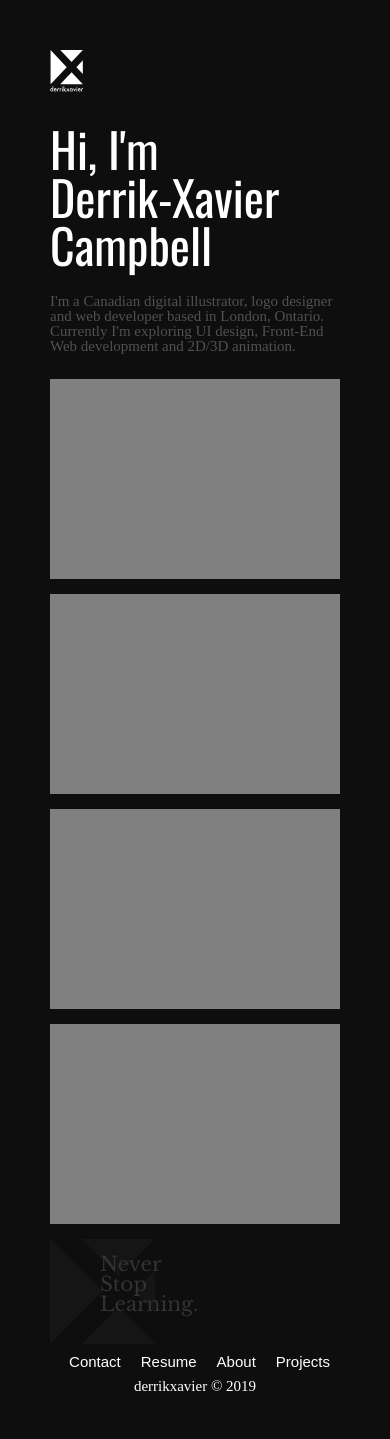
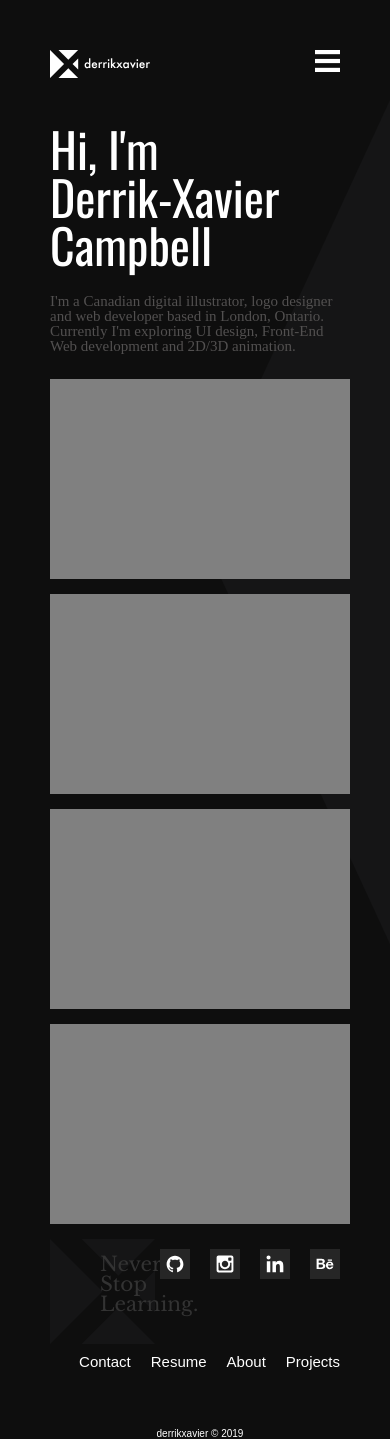
Before and after one commit to DerrikC/Campbell_D_Portfolio, a PHP site: page / in a window 390 px wide. Before the commit the page ends 1391 px from the top, so only its background shows below. Run offline with PHP 8.4, Linux system fonts and the light colour scheme.

Commit message:
setup details for the homepage design

```diff
--- a/index.html
+++ b/index.html
@@ -15,16 +15,16 @@
 </head>
 
 <body>
-        <h1 class="hidden">Main Body</h1>
+        <h2 class="hidden">Main Body</h2>
     <main>
-        <section id="navigation">
+    <section id="navigation">
         <header>
-        <h1 class="hidden">Navigation</h1>
+        <h2 class="hidden">Navigation</h2>
         <div class="topBar">
             <div class="logo">
-                <a href="#"><img src="images/mainLogo.svg" alt="derrikxavierLogo"></a>
+                <a href="#"><img src="images/derrikxavier_horzon_logo.svg" alt="derrikxavierLogo"></a>
             </div>
-                <nav id="topNav">
+            <nav id="topNav">
                 <ul>
                     <li><a>Projects</a></li>
                     <li><a>About</a></li>
@@ -33,8 +33,24 @@
                 </ul>
             </nav>
             </div>
+
+        <div class="toggleNav">
+                <button><img src="images/burgMenu.svg" alt="Burger Menu"></button>
+        </div>
+        </header>
+    </section>
+
+    <section id="hamMenu">
+            <h2 class="hidden">Side Menu</h2>
+                <nav id="toggleList">
+                    <ul>
+                        <li><a>Projects</a></li>
+                        <li><a>About</a></li>
+                        <li><a>Resume</a></li>
+                        <li><a>Contact</a></li>
+                    </ul>
+                </nav>
         </section>
-        </header>
 
 
 
@@ -70,11 +86,22 @@
 
     </section>
 
+    <section id="pageEnd">
     <div class="bottomLogo">
     <img src="images/bottomLogo.svg" alt="derrikxavierLogo">
     <div class="tagLine"><h3>Never Stop Learning. </h3></div>
     </div>
 
+    <div class="socialMedia">
+            <ul>
+                <li><a><img src="images/Behance.svg" alt="behance"></a></li>
+                <li><a><img src="images/Linkedin.svg" alt="linkedin"></a></li>
+                <li><a><img src="images/Instagram.svg" alt="instagram"></a></li>
+                <li><a><img src="images/Github.svg" alt="github"></a></li>
+            </ul>
+     </div>
+
+    </section>
 
     <footer>
             <div id="bottomNav">
@@ -85,6 +112,9 @@
                         <li>Contact</li>
                     </ul>
                     </div>
+
+
+
             <div class="copyright"><h2>derrikxavier © 2019</h2></div>
     </footer>
     </main>
--- a/public/css/main.css
+++ b/public/css/main.css
@@ -17,11 +17,31 @@
     display: inline-block; }
 
   .logo {
-    width: 35px;
-    height: 35px;
-    float: left; } }
+    width: 100px;
+    height: auto;
+    float: left; }
+
+  .toggleNav {
+    position: absolute;
+    right: 0; }
+
+  .toggleNav img {
+    float: right;
+    width: 25px;
+    padding: 0px 50px 0px 0px; }
+
+  button {
+    border: 0;
+    padding: 0;
+    background: none; }
+
+  #hamMenu {
+    display: none; } }
 /*Tablet-------------------------------*/
 @media (max-width: 768px) and (min-width: 501px) {
+  .topBar {
+    height: 0; }
+
   #topNav {
     display: inline-block; }
 
@@ -61,13 +98,17 @@
     display: inline-block; }
 
   .logo {
-    width: 50px;
-    height: 50px;
+    width: 100px;
+    height: auto;
     float: left; }
+
+  #hamMenu {
+    display: none; }
 
   /*HEADER & TOP NAV*/ }
 body, html {
-  height: 100%; }
+  height: 100%;
+  min-width: 400px; }
 
 /*Mobile-------------------------------*/
 @media (max-width: 500px) {
@@ -97,6 +138,113 @@ body, html {
     font-family: 'Libre Baskerville', serif;
     color: white;
     background-color: #0E0E0E; }
+    body #backgroundAccent {
+      background-color: #151516;
+      -webkit-clip-path: polygon(100% 0, 100% 100%, 50% 50%);
+      clip-path: polygon(100% 0, 100% 100%, 50% 50%);
+      /*creates the decorative background triangle*/
+      height: 100%;
+      width: 100%;
+      right: 0;
+      position: absolute;
+      z-index: -1; }
+    body main {
+      font-size: 15px;
+      margin: 50px; }
+    body #project1 {
+      display: absolute;
+      background-color: grey;
+      width: 100%;
+      height: 200px;
+      margin-bottom: 15px; }
+    body #project2 {
+      display: absolute;
+      background-color: grey;
+      width: 100%;
+      height: 200px;
+      margin-bottom: 15px; }
+    body #project3 {
+      display: absolute;
+      background-color: grey;
+      width: 100%;
+      height: 200px;
+      margin-bottom: 15px; }
+    body #project4 {
+      display: absolute;
+      background-color: grey;
+      width: 100%;
+      height: 200px;
+      margin-bottom: 15px; }
+    body .bottomLogo {
+      float: left;
+      position: relative;
+      width: 105px;
+      height: 105px; }
+    body .tagLine {
+      font-family: 'Libre Baskerville', serif;
+      font-size: 20px;
+      position: absolute;
+      bottom: 30px;
+      margin-left: 20px;
+      color: #333333;
+      padding-left: 30px;
+      padding-right: 20px; }
+
+  /*BODY CONTENT*/
+  #pageEnd {
+    display: flex; }
+
+  .socialMedia {
+    position: absolute;
+    right: 0;
+    padding: 0px 40px 0px 0px; }
+
+  .socialMedia li {
+    float: right; }
+
+  .socialMedia a {
+    display: block;
+    width: 30px;
+    padding: 10px; } }
+/*Tablet-------------------------------*/
+@media (max-width: 768px) and (min-width: 501px) {
+  /*BODY CONTENT*/
+  .introText p {
+    color: #525050;
+    font-size: 15px;
+    width: 55%; }
+
+  header {
+    display: absolute;
+    width: 100%;
+    height: 50px;
+    margin-bottom: 15px; }
+
+  body h1 {
+    font-size: 4rem;
+    font-family: 'Oswald', sans-serif;
+    margin: 25px 0px 25px 0px; }
+
+  body p {
+    margin: 25px 0px 25px 0px;
+    font-size: 1.2rem; }
+
+  body {
+    font-size: 15px;
+    margin: 50px;
+    font-family: 'Libre Baskerville', serif;
+    color: white;
+    background-color: #0E0E0E; }
+    body #backgroundAccent {
+      background-color: #151516;
+      -webkit-clip-path: polygon(100% 0, 100% 100%, 50% 50%);
+      clip-path: polygon(100% 0, 100% 100%, 50% 50%);
+      /*creates the decorative background triangle*/
+      height: 100%;
+      width: 100%;
+      right: 0;
+      position: absolute;
+      z-index: -1; }
     body main {
       font-size: 15px;
       margin: 50px; }
@@ -301,7 +419,10 @@ body, html {
 
   .copyright {
     display: flex;
-    justify-content: center; } }
+    justify-content: center;
+    margin-top: 50px;
+    font-family: 'Futura', sans-serif;
+    font-size: 10px; } }
 /*Tablet-------------------------------*/
 @media (max-width: 768px) and (min-width: 501px) {
   #bottomNav ul {
--- a/sass/modules/_footer.scss
+++ b/sass/modules/_footer.scss
@@ -17,6 +17,9 @@
  .copyright {
      display: flex;
      justify-content: center;
+     margin-top: 50px;
+     font-family: 'Futura', sans-serif;
+     font-size: 10px;
  }
 
 }
@@ -40,6 +43,9 @@
      .copyright {
         display: flex;
         justify-content: center;
+        margin-top: 50px;
+        font-family: 'Futura', sans-serif;
+        font-size: 10px;
     }
 }
 
@@ -64,5 +70,8 @@
      .copyright {
         display: flex;
         justify-content: center;
+        margin-top: 50px;
+        font-family: 'Futura', sans-serif;
+        font-size: 10px;
     }
 }
--- a/sass/modules/_home.scss
+++ b/sass/modules/_home.scss
@@ -6,6 +6,7 @@ $colors: (
 
 body, html {
     height: 100%;
+    min-width: 400px;
 }
 /*Mobile-------------------------------*/
 @media (max-width:500px) {
@@ -42,16 +44,16 @@ body {
     color: white;
     background-color: map-get($colors, mainColor);
 
-    // #backgroundAccent {
-    //     // background-color: map-get($colors, homeTriangle);
-    //     // -webkit-clip-path: polygon(100% 0, 100% 100%, 50% 50%);
-    //     // clip-path: polygon(100% 0, 100% 100%, 50% 50%);/*creates the decorative background triangle*/
-    //     // // height: 100%;
-    //     // // width: 100%;
-    //     // position: absolute;
-    //     // z-index: -1;
-
-    // }
+    #backgroundAccent {
+        background-color: map-get($colors, homeTriangle);
+        -webkit-clip-path: polygon(100% 0, 100% 100%, 50% 50%);
+        clip-path: polygon(100% 0, 100% 100%, 50% 50%);/*creates the decorative background triangle*/
+        height: 100%;
+        width: 100%;
+        right: 0;
+        position: absolute;
+        z-index: -1;
+    }
 
     main {
         font-size: 15px;
@@ -111,6 +114,26 @@ body {
 }
 
 /*BODY CONTENT*/
+#pageEnd {
+    display: flex;
+}
+
+
+.socialMedia {
+    position: absolute;
+    right: 0;
+    padding: 0px 40px 0px 0px;
+}
+
+.socialMedia li {
+    float: right;
+}
+
+.socialMedia a {
+   display: block;
+   width: 30px;
+   padding: 10px;
+}
 
 }
 
--- a/sass/modules/_navbar.scss
+++ b/sass/modules/_navbar.scss
@@ -22,9 +22,30 @@
 }
 
 .logo {
-    width: 35px;
-    height: 35px;
+    width: 100px;
+    height: auto;
     float: left;
+}
+
+.toggleNav {
+    position: absolute;
+    right: 0;
+}
+
+.toggleNav img {
+    float: right;
+    width: 25px;
+    padding: 0px 50px 0px 0px;
+}
+
+button {
+    border: 0;
+    padding: 0;
+    background: none;
+}
+
+#hamMenu {
+    display: none;
 }
 
 }
```
Also changed, not shown: other parts of public/css/main.css (+69 -76 lines), other parts of sass/modules/_home.scss (+61 -18 lines), other parts of sass/modules/_navbar.scss (+31 -4 lines), public/images/Behance.svg (added), public/images/Github.svg (added), public/images/Instagram.svg (added), public/images/Linkedin.svg (added), public/images/burgMenu.svg (added), public/images/derrikxavier_horzon_logo.svg (added), 1 other file.
